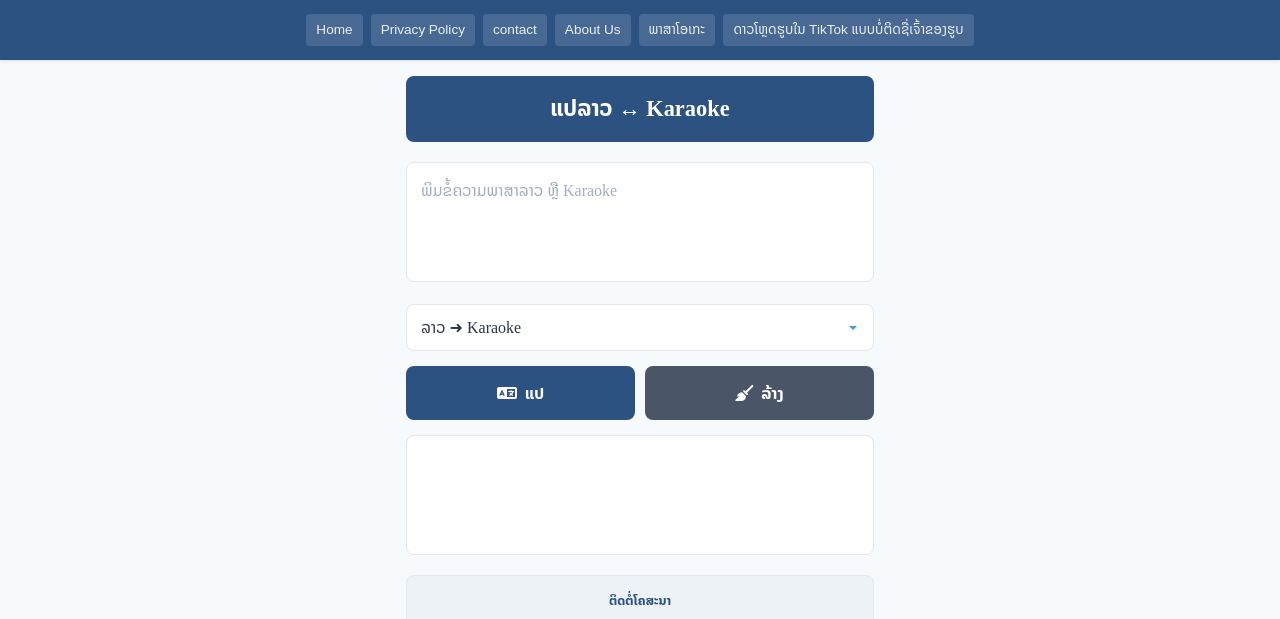
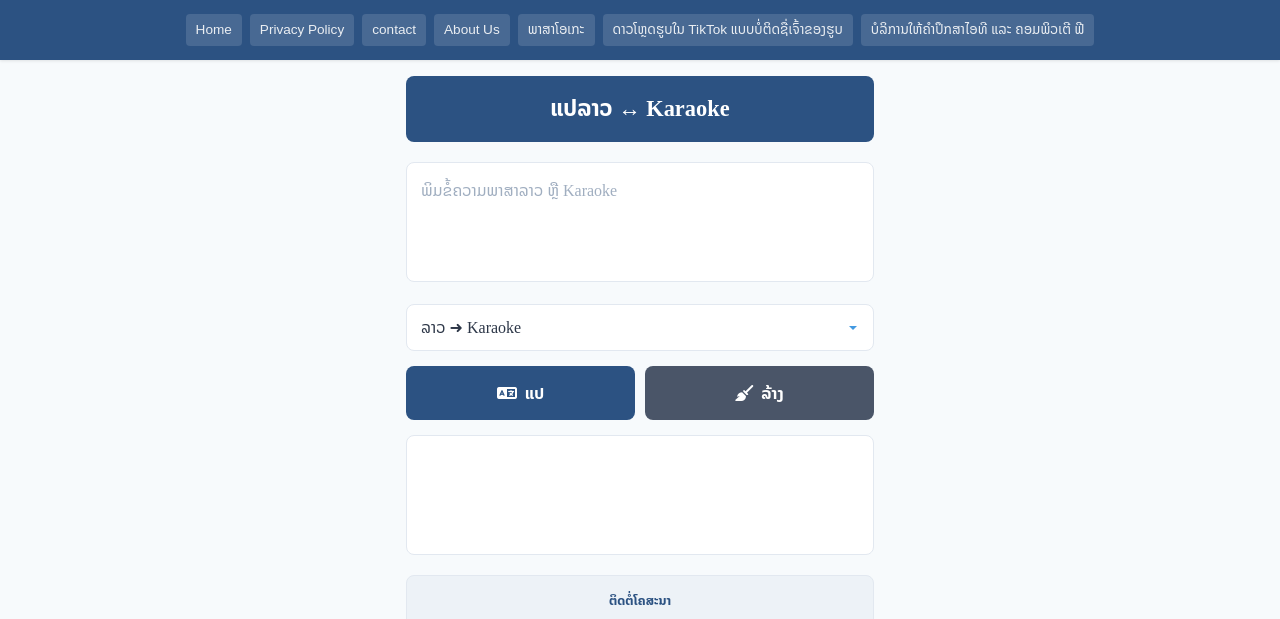
Before and after one commit to ChanthaChonepimmasone/Laokaraoke, a plain HTML site: page index.html in a window 1280 px wide. Shown: the top 619 px of the page. Drawn offline with Linux system fonts and the light colour scheme.

Commit message:
Update index.html

```diff
--- a/index.html
+++ b/index.html
@@ -404,7 +404,8 @@
       <a href="about.html">About Us</a>
       <a href="ogg.html">ພາສາໂອເກະ</a>
       <!-- เพิ่มลิงก์ Lao Tiktok Download -->
-      <a href="https://chanthachonepimmasone.github.io/LaoTiktokdownload/" target="_blank">ດາວໂຫຼດຮູບໃນ TikTok ແບບບໍ່ຕິດຊື່ເຈົ້າຂອງຮູບ</a>
+       <a href="https://chanthachonepimmasone.github.io/LaoTiktokdownload/" target="_blank">ດາວໂຫຼດຮູບໃນ TikTok ແບບບໍ່ຕິດຊື່ເຈົ້າຂອງຮູບ</a>
+       <a href="https://chanthachonepimmasone.github.io/JTech.com/" target="_blank">ບໍລິການໃຫ້ຄຳປຶກສາໄອທີ ແລະ ຄອມພິວເຕີ ຟີ</a>
     </div>
   </div>
 
```
